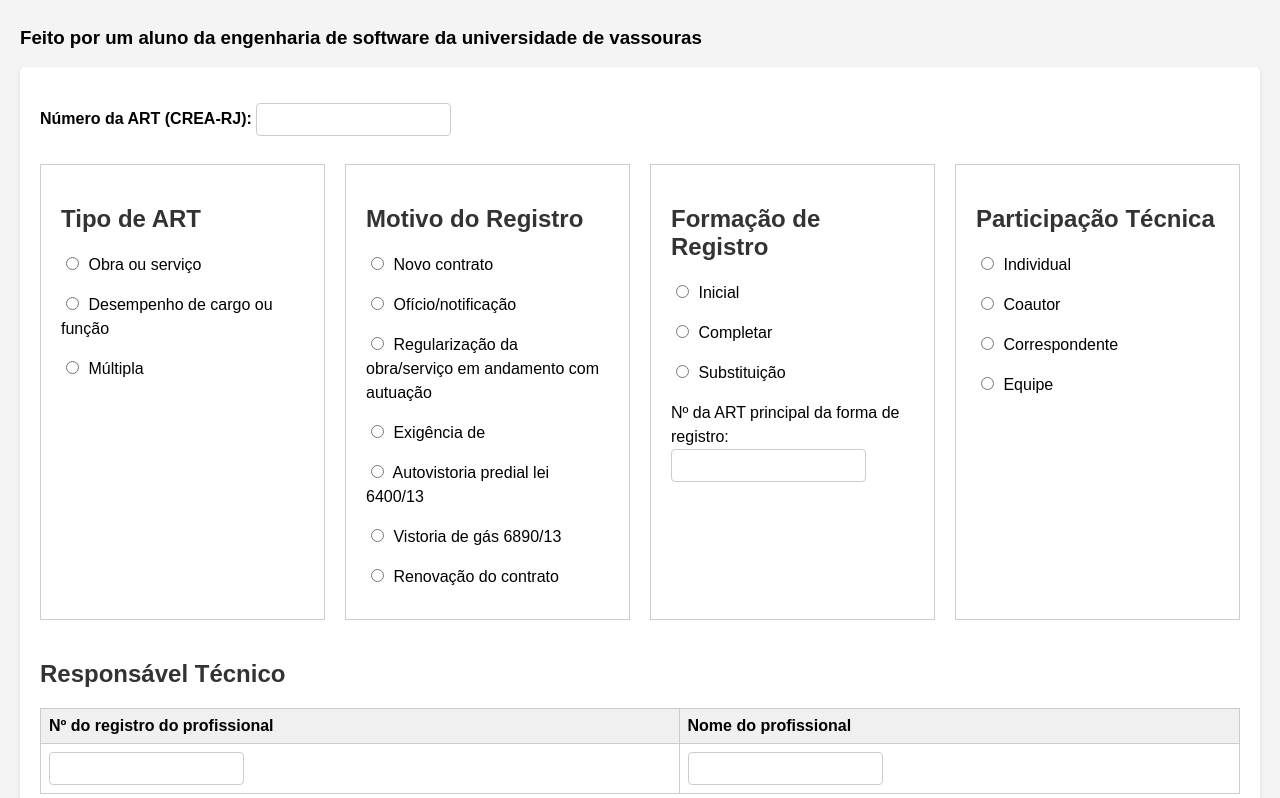
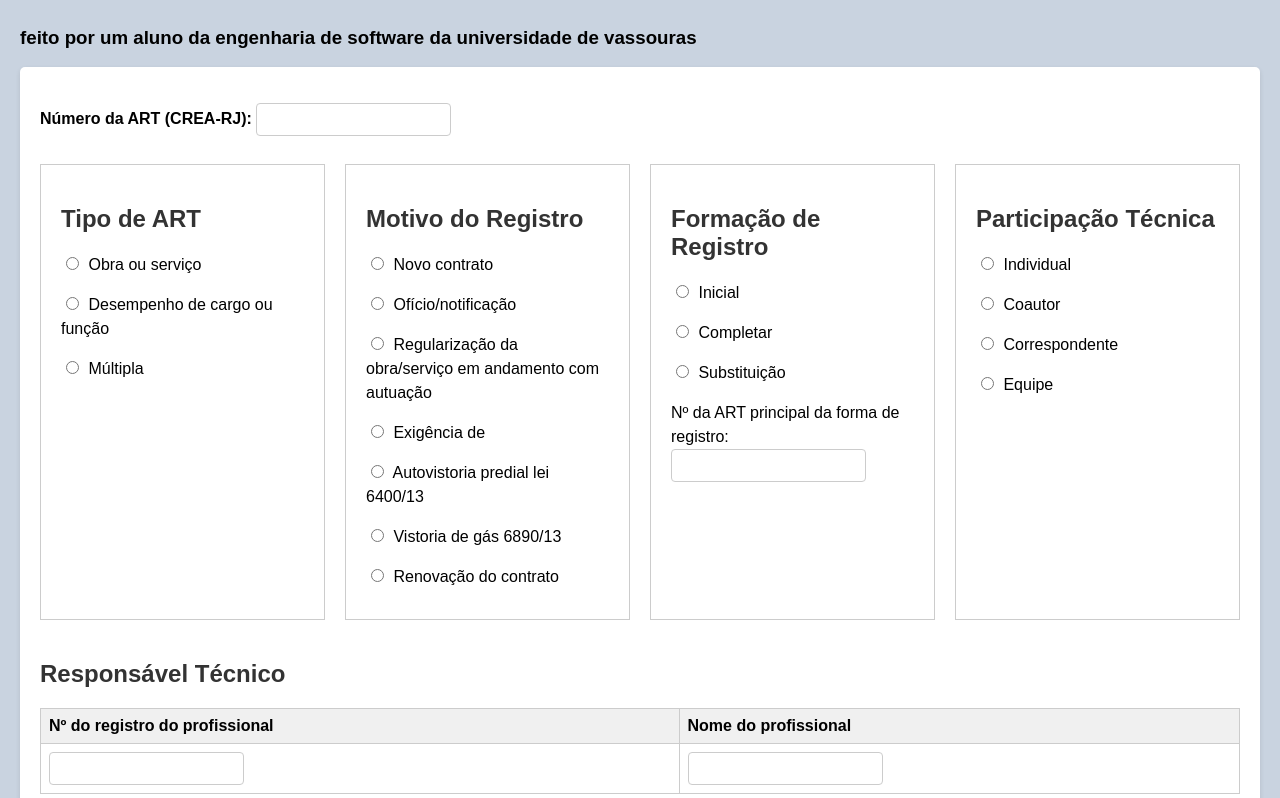
Before and after one commit to Luann8/Simulador-de-art, a plain HTML site: page index.html in a window 1280 px wide. Shown: the part 186-984 px from the top of the page. Drawn offline with nearby package versions, Linux system fonts and the light colour scheme.

Commit message:
Update index.html

```diff
--- a/index.html
+++ b/index.html
@@ -9,7 +9,7 @@
       font-family: Arial, sans-serif;
       margin: 0;
       padding: 20px;
-      background-color: #f4f4f4;
+      background-color: #19437a3b;
     }
 
     h1, h2 {
@@ -142,7 +142,7 @@
 </head>
 <body>
   <img src="https://seeklogo.com/images/U/universidade-de-vassouras-logo-925627086A-seeklogo.com.png" alt="CREA-RJ" style="width: 200px; margin-bottom: 20px;">
-  <h3>Feito por um aluno da engenharia de software da universidade de vassouras</h3>
+  <h3>feito por um aluno da engenharia de software da universidade de vassouras</h3>
   <form id="art-form">
     <p><strong>Número da ART (CREA-RJ):</strong> <input type="text" name="numero_art" required></p>
     <br>
```
